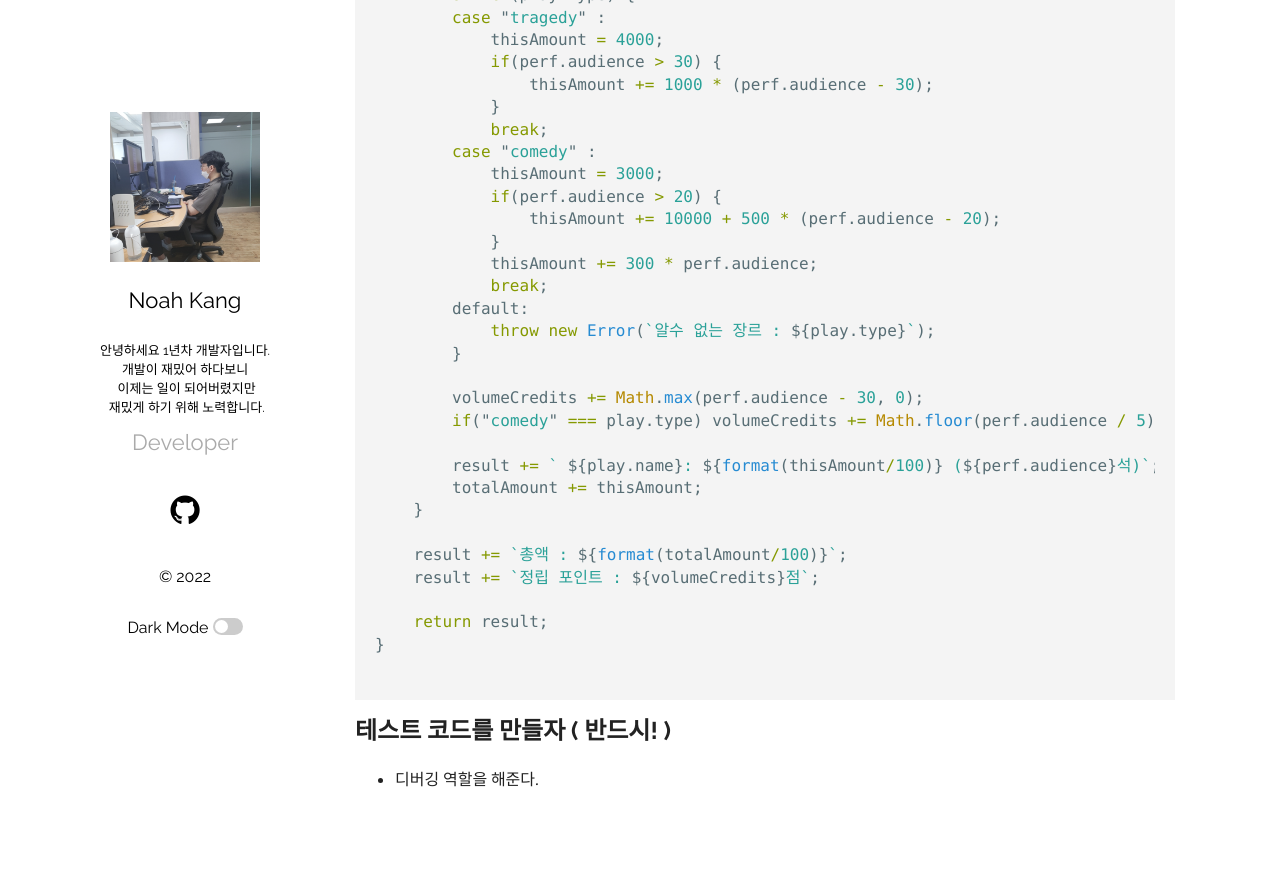
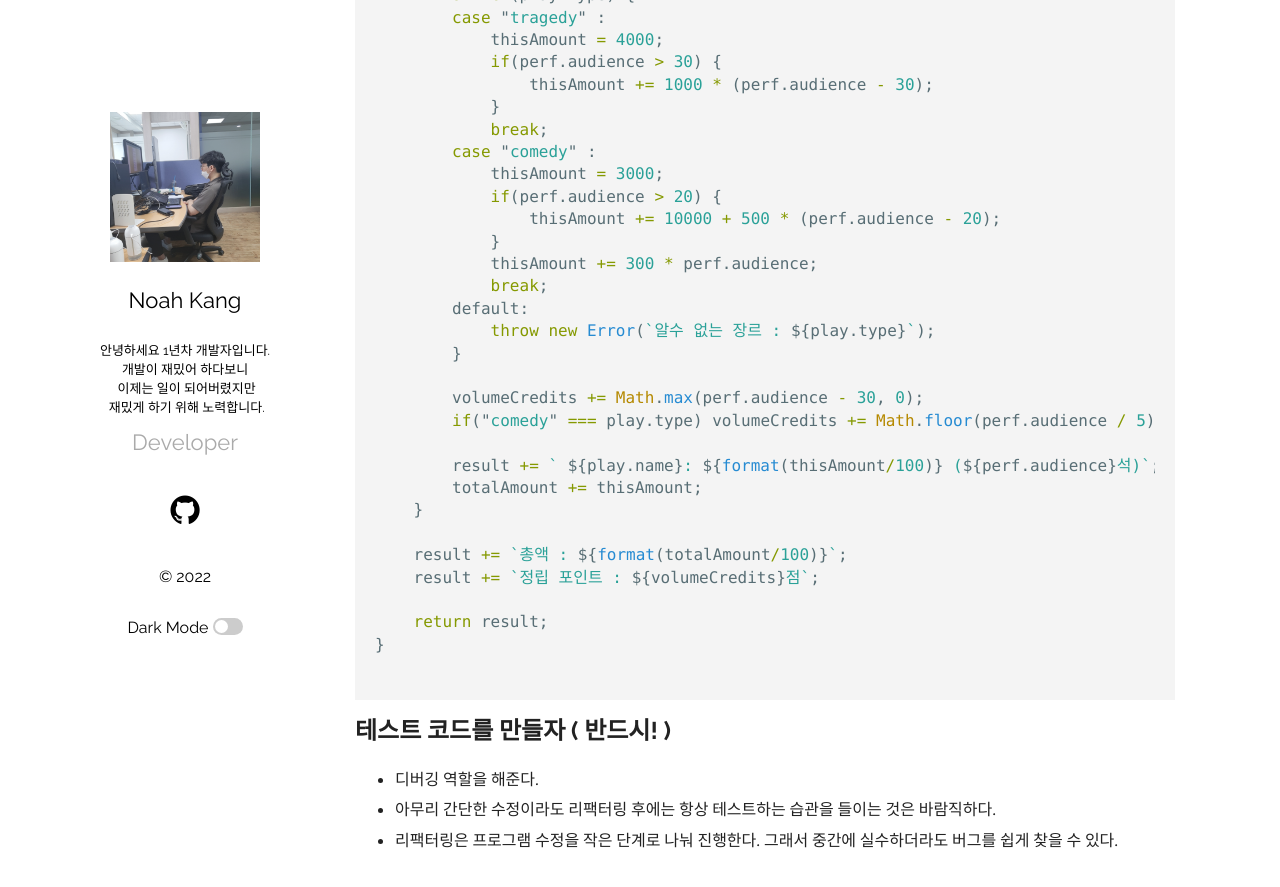
Before and after one commit to Knoa0405/Knoa0405.github.io, a Jekyll site: the page built from _posts/2022-03-16-refactoring.markdown, in a window 1280 px wide and 900 px high, scrolled down 548 px. Shown: the top 887 px of the window. Built offline with Jekyll 4.4.1, drawn with Linux system fonts in a browser that asks for light colours; before the commit the page ends 1387 px from its top, so only the background shows below that.

Commit message:
update post in refactoring

```diff
--- a/_posts/2022-03-16-refactoring.markdown
+++ b/_posts/2022-03-16-refactoring.markdown
@@ -56,3 +56,5 @@ function statement(invoice, plays) {
 
 ## 테스트 코드를 만들자 ( 반드시! )
 - 디버깅 역할을 해준다.
+- 아무리 간단한 수정이라도 리팩터링 후에는 항상 테스트하는 습관을 들이는 것은 바람직하다.
+- 리팩터링은 프로그램 수정을 작은 단계로 나눠 진행한다. 그래서 중간에 실수하더라도 버그를 쉽게 찾을 수 있다.
```
